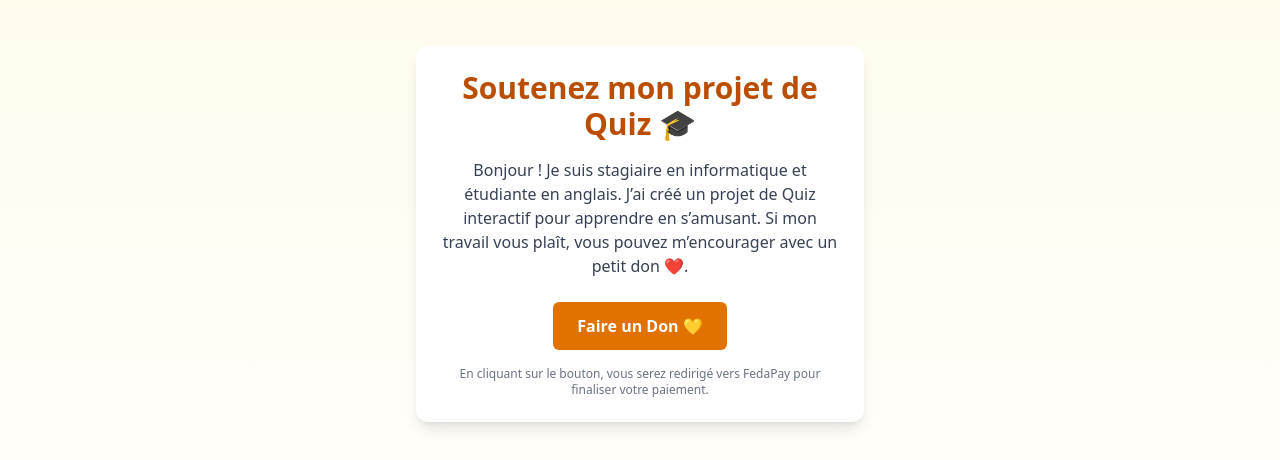
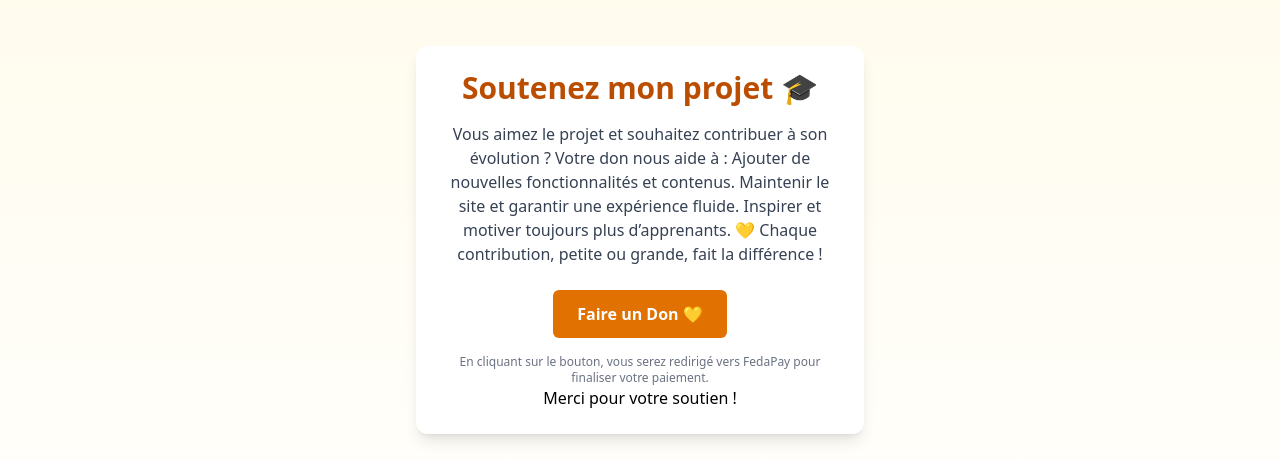
Before and after one commit to Yekini-koubourath/ALLFENG, a Next.js app: page /don in a window 1280 px wide. Shown: the part 130-590 px from the top of the page. Built offline with nearby package versions, Linux system fonts and the light colour scheme.

Commit message:
correction de la page Don

```diff
--- a/app/components/Navbar.tsx
+++ b/app/components/Navbar.tsx
@@ -18,7 +18,7 @@ const Navbar = () => {
     // { name: "typing", href:"/typing"},
     { name: "Profile", href: "/profile" },
     { name: "Aide", href: "/aide" },
-    { name:"don", href:"/don"},
+    { name:"Don", href:"/Don"},
   ];
 
   return (
--- a/app/don/page.tsx
+++ b/app/don/page.tsx
@@ -13,14 +13,20 @@ export default function DonatePage() {
       <main className="flex-grow flex items-center justify-center mt-24">
         <div className="max-w-md w-full bg-white shadow-lg rounded-xl p-6 text-center">
           <h1 className="text-3xl font-bold text-amber-700 mb-4">
-            Soutenez mon projet de Quiz 🎓
+            Soutenez mon projet 🎓
           </h1>
 
           <p className="text-gray-700 mb-6">
-            Bonjour ! Je suis stagiaire en informatique et étudiante en anglais.
-            J’ai créé un projet de Quiz interactif pour apprendre en s’amusant.
-            Si mon travail vous plaît, vous pouvez m’encourager avec un petit
-            don ❤️.
+           Vous aimez le projet et souhaitez contribuer à son évolution ?
+Votre don nous aide à :
+
+Ajouter de nouvelles fonctionnalités et contenus.
+
+Maintenir le site et garantir une expérience fluide.
+
+Inspirer et motiver toujours plus d’apprenants.
+
+💛 Chaque contribution, petite ou grande, fait la différence !
           </p>
 
           <div className="flex justify-center">
@@ -38,6 +44,7 @@ export default function DonatePage() {
             En cliquant sur le bouton, vous serez redirigé vers FedaPay pour
             finaliser votre paiement.
           </p>
+          <p>Merci pour votre soutien !</p>
         </div>
       </main>
 
```
